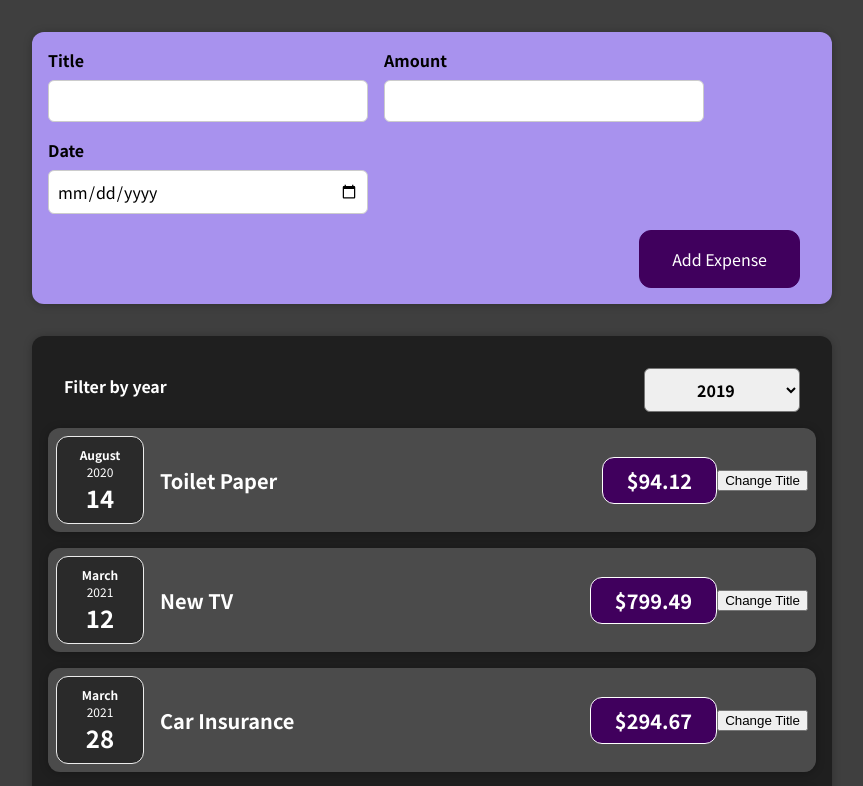
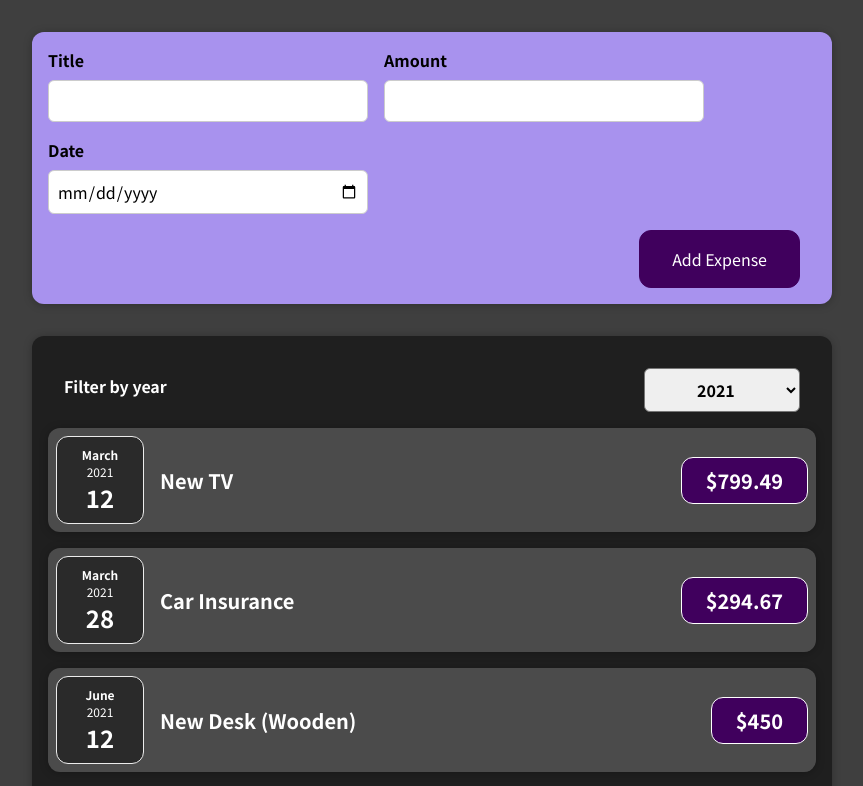
Before and after one commit to Cruelkid/firstReactApp, a React (Create React App) app: page / in a window 1280 px wide. Shown: the top 786 px of the page, without its empty margins (208-1071 px from the left). Built offline with nearby package versions, Linux system fonts and the light colour scheme.

Commit message:
created adding a new item functionality, added filtering

```diff
--- a/src/App.js
+++ b/src/App.js
@@ -1,10 +1,9 @@
-import React from "react";
+import React, { useState } from "react";
 import ExpensesList from "./components/Expenses/ExpensesList";
 import NewExpense from "./components/NewExpense/NewExpense";
 
 // function App() {
-const App = () => {
-    const expenses = [
+const DUMMY_EXPENSES = [
     {
         id: "e1",
         title: "Toilet Paper",
@@ -31,8 +30,13 @@ const App = () => {
     },
 ];
 
+const App = () => {
+    const [expenses, setExpenses] = useState(DUMMY_EXPENSES);
+
     const addExpenseHandler = (expense) => {
-        console.log(expense);
+        setExpenses(prevExpenses => {
+            return [expense, ...prevExpenses];
+        });
     };
 
     return (
--- a/src/components/Expenses/ExpenseItem.js
+++ b/src/components/Expenses/ExpenseItem.js
@@ -18,7 +18,7 @@ const ExpenseItem = (props) => {
                 <h2>{title}</h2>
                 <div className="expense-item__price">${props.amount}</div>
             </div>
-            <button onClick={clickHandler}>Change Title</button>
+            <button onClick={clickHandler} hidden>Change Title</button>
         </Card>
     );
 }
--- a/src/components/Expenses/ExpensesFilter.js
+++ b/src/components/Expenses/ExpensesFilter.js
@@ -7,12 +7,13 @@ const ExpensesFilter = (props) => {
         let chosenYear = event.target.value;
         props.onYearChange(chosenYear);
     };
-console.log(props.initialYear);
+
     return (
         <div className='expenses-filter'>
             <div className='expenses-filter__control'>
             <label>Filter by year</label>
-            <select onChange={dropdownChangeHandler} defaultValue={props.initialYear}>
+            <select onChange={dropdownChangeHandler} value={props.initialYear}>
+            {/* <select onChange={dropdownChangeHandler} defaultValue={props.initialYear}> */}
                 <option value='2022'>2022</option>
                 <option value='2021'>2021</option>
                 <option value='2020'>2020</option>
--- a/src/components/Expenses/ExpensesList.js
+++ b/src/components/Expenses/ExpensesList.js
@@ -5,17 +5,21 @@ import ExpensesFilter from "./ExpensesFilter";
 import "./ExpensesList.css";
 
 const ExpensesList = (props) => {
-    const [chosenYear, setChosenYear] = useState('2019');
+    const [chosenYear, setChosenYear] = useState('2021');
 
     const changeYearHandler = (enteredYear) => {
         setChosenYear(enteredYear);
     };
 
+    const filteredExpenses = props.expenses.filter(expense => {
+        return expense.date.getFullYear().toString() === chosenYear;
+    });
+
     return (
         <div>
             <Card className="expenses">
             <ExpensesFilter onYearChange={changeYearHandler} initialYear={chosenYear} />
-                {props.expenses.map((el) => (
+                {filteredExpenses.map((el) => (
                     <ExpenseItem
                         key={el.id}
                         title={el.title}
--- a/src/components/NewExpense/ExpenseForm.js
+++ b/src/components/NewExpense/ExpenseForm.js
@@ -41,7 +41,7 @@ const ExpenseForm = (props) => {
 
         const expenseData = {
             title: enteredTitle,
-            amount: enteredDate,
+            amount: enteredAmount,
             date: new Date(enteredDate),
         };
 
```
Also changed, not shown: 1 other file (tests, documents, lock files or other folders). Lines whose indentation alone changed are shown as unchanged.
